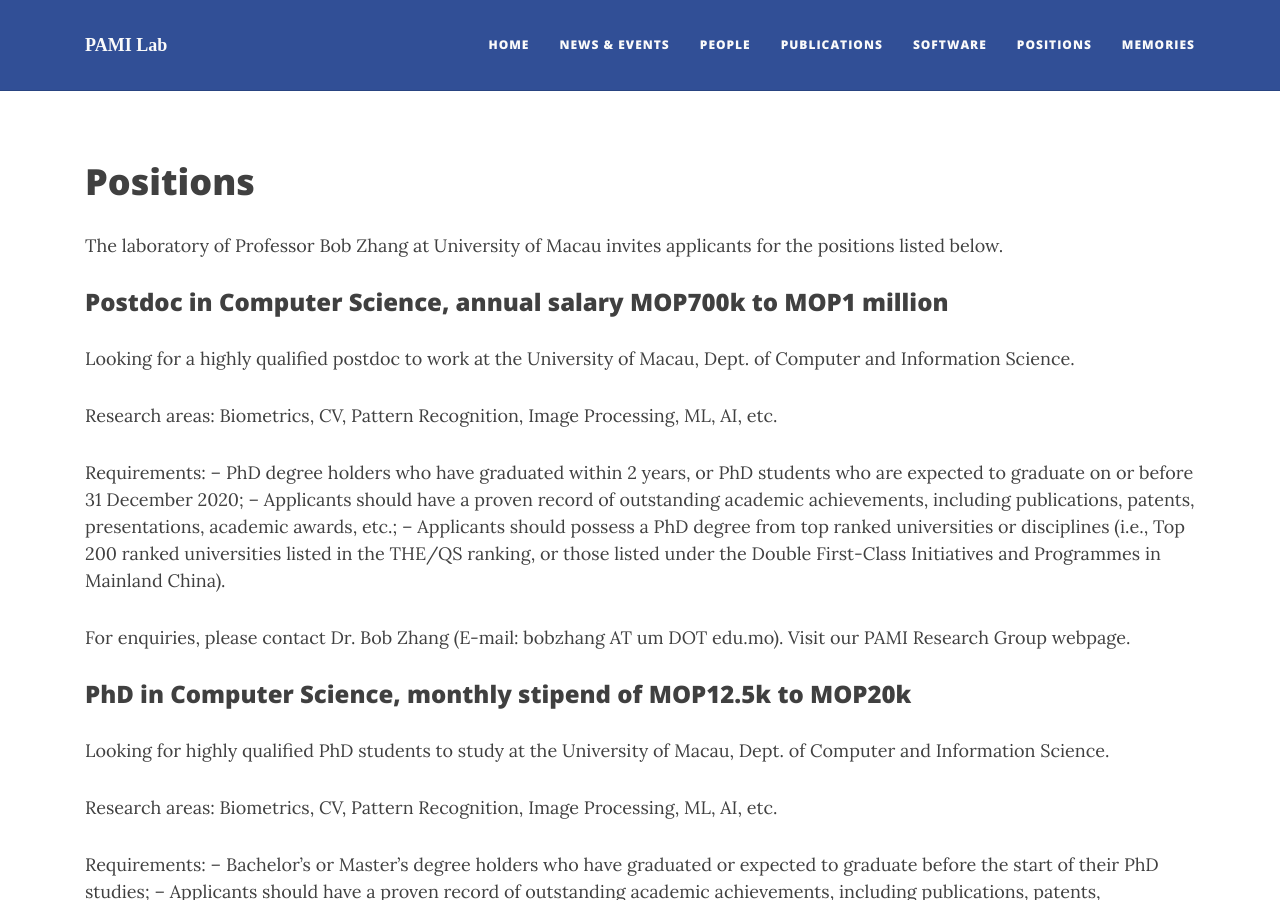
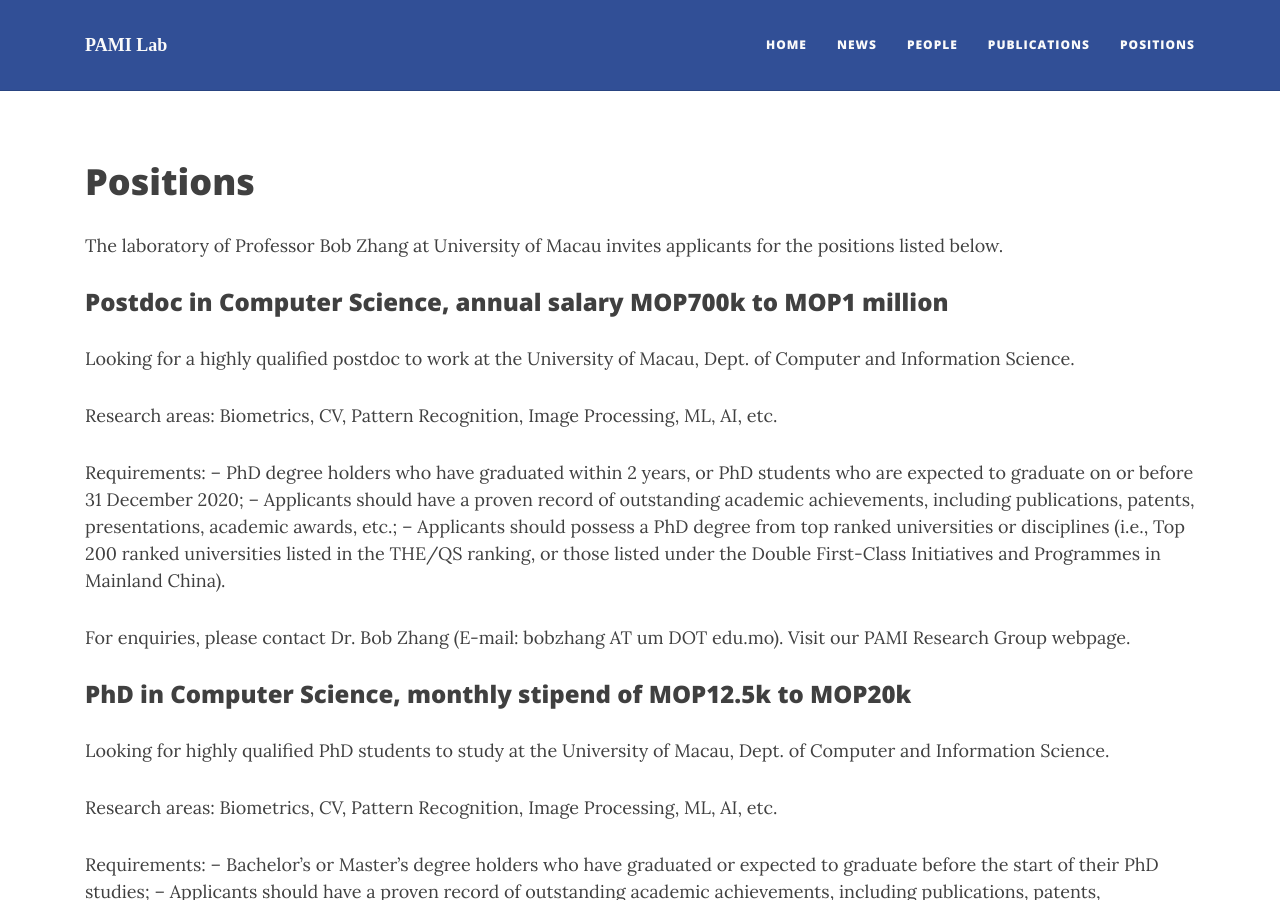
Before and after one commit to pamigroup/pamigroup.github.io, a Jekyll site: the page built from pages/positions.md, in a window 1280 px wide and 900 px high. Built offline with Jekyll 4.4.1, drawn with Linux system fonts in a browser that asks for light colours; nearby versions of some CDN libraries.

Commit message:
Update _config.yml

```diff
--- a/_config.yml
+++ b/_config.yml
@@ -13,12 +13,12 @@ author: PAMI Lab
 
 navbar-links:
   Home: "/"
-  News & Events: "news"
+  News: "news"
   People: "people"
   Publications: "publications"
-  Software: "software"
+  # Software: "software"
   Positions: "positions"
-  Memories: "photo"
+  # Memories: "photo"
 
 # --- Logo --- #
 
```
